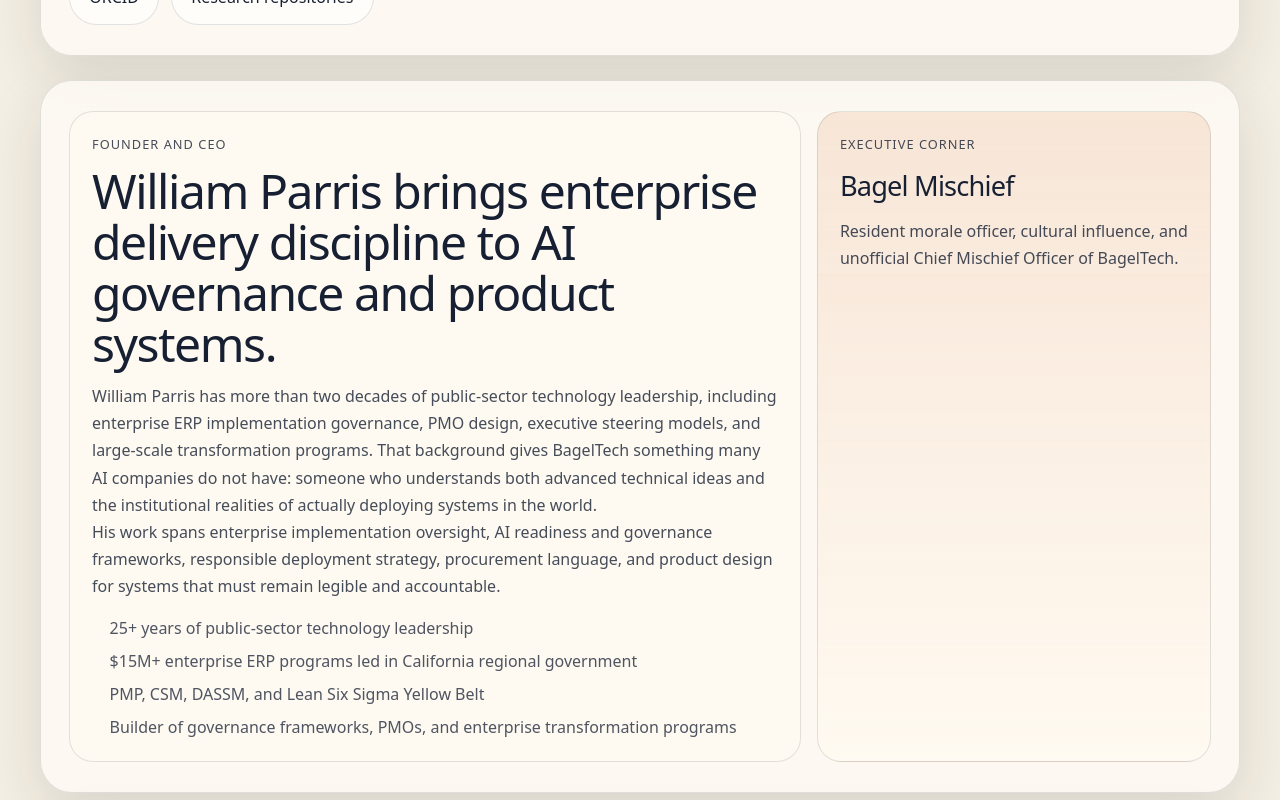
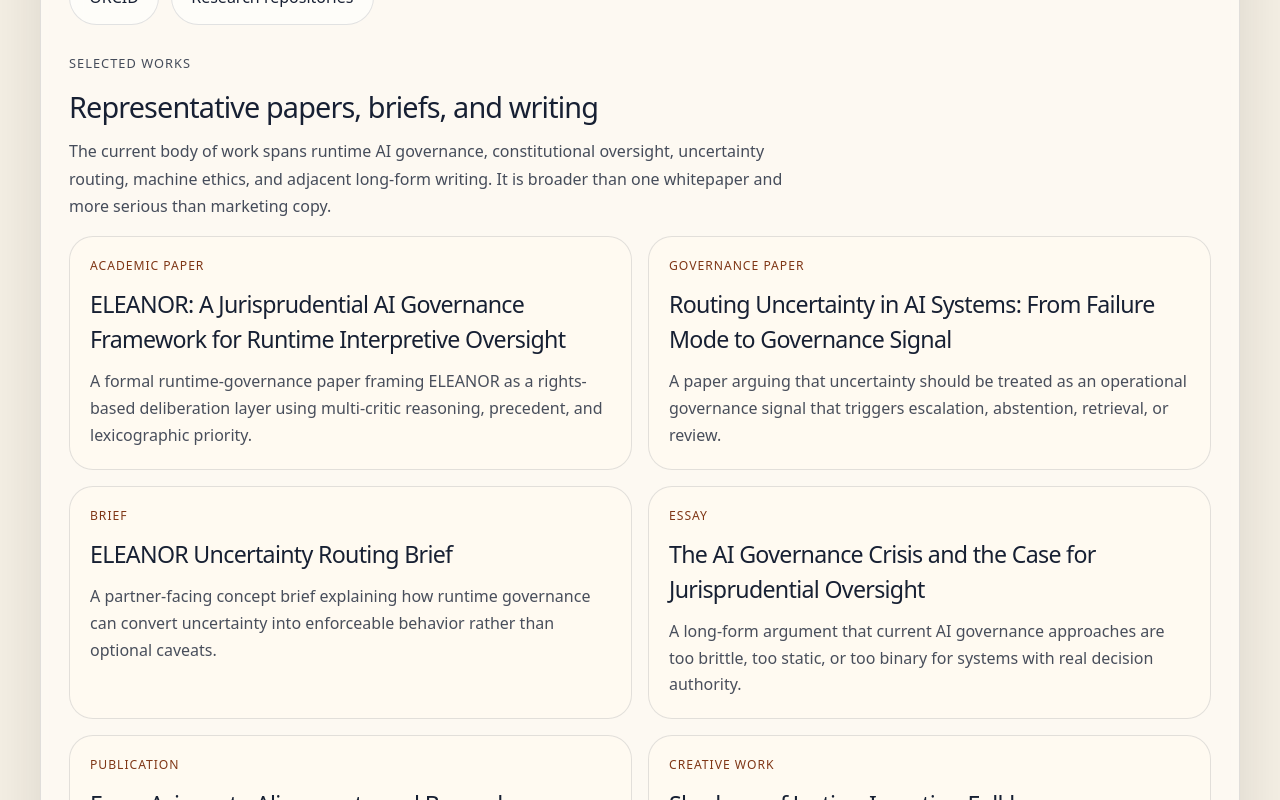
Before and after one commit to Excelsior2026/bageltech, a Next.js app: page / in a window 1280 px wide. Shown: the part 4000-4800 px from the top of the page. Built offline with nearby package versions, Linux system fonts and the light colour scheme.

Commit message:
Add selected works to BagelTech site

```diff
--- a/src/app/page.module.css
+++ b/src/app/page.module.css
@@ -366,6 +366,59 @@
   margin-top: 18px;
 }
 
+.worksIntro {
+  max-width: 46rem;
+  margin-top: 28px;
+  margin-bottom: 16px;
+}
+
+.worksIntro h3 {
+  font-family: var(--font-serif), serif;
+  font-size: 1.8rem;
+  letter-spacing: -0.03em;
+  margin-bottom: 0.65rem;
+}
+
+.worksIntro p {
+  color: rgba(23, 32, 51, 0.8);
+  line-height: 1.7;
+}
+
+.worksGrid {
+  display: grid;
+  grid-template-columns: repeat(2, minmax(0, 1fr));
+  gap: 16px;
+}
+
+.workCard {
+  border: 1px solid var(--border);
+  border-radius: 24px;
+  background: var(--surface-strong);
+  padding: 20px;
+}
+
+.workType {
+  font-family: var(--font-mono), monospace;
+  text-transform: uppercase;
+  letter-spacing: 0.08em;
+  font-size: 0.76rem;
+  color: var(--accent-deep);
+  margin-bottom: 0.75rem;
+}
+
+.workCard h3 {
+  font-family: var(--font-serif), serif;
+  letter-spacing: -0.03em;
+  font-size: 1.45rem;
+  margin-bottom: 0.7rem;
+}
+
+.workCard p:last-child {
+  color: rgba(23, 32, 51, 0.79);
+  line-height: 1.68;
+  margin-bottom: 0;
+}
+
 .leadershipSection {
   display: grid;
   grid-template-columns: minmax(0, 1.3fr) minmax(260px, 0.7fr);
@@ -429,7 +482,8 @@
   .hero,
   .productGrid,
   .cardGrid,
-  .leadershipSection {
+  .leadershipSection,
+  .worksGrid {
     grid-template-columns: 1fr;
   }
 }
--- a/src/app/page.tsx
+++ b/src/app/page.tsx
@@ -114,6 +114,39 @@
   {
     title: "ELEANOR whitepapers and narratives",
     body: "Technical and strategic writing that positions runtime governance as a deployable operating layer rather than a compliance afterthought.",
+  },
+];
+
+const selectedWorks = [
+  {
+    type: "Academic paper",
+    title: "ELEANOR: A Jurisprudential AI Governance Framework for Runtime Interpretive Oversight",
+    body: "A formal runtime-governance paper framing ELEANOR as a rights-based deliberation layer using multi-critic reasoning, precedent, and lexicographic priority.",
+  },
+  {
+    type: "Governance paper",
+    title: "Routing Uncertainty in AI Systems: From Failure Mode to Governance Signal",
+    body: "A paper arguing that uncertainty should be treated as an operational governance signal that triggers escalation, abstention, retrieval, or review.",
+  },
+  {
+    type: "Brief",
+    title: "ELEANOR Uncertainty Routing Brief",
+    body: "A partner-facing concept brief explaining how runtime governance can convert uncertainty into enforceable behavior rather than optional caveats.",
+  },
+  {
+    type: "Essay",
+    title: "The AI Governance Crisis and the Case for Jurisprudential Oversight",
+    body: "A long-form argument that current AI governance approaches are too brittle, too static, or too binary for systems with real decision authority.",
+  },
+  {
+    type: "Publication",
+    title: "From Asimov to Alignment - and Beyond",
+    body: "A moral and technical lineage from the control era of machine ethics toward constitutional governance and accountable decision-time oversight.",
+  },
+  {
+    type: "Creative work",
+    title: "Shadows of Justice: Inverting Folklore",
+    body: "A parallel creative project exploring power, justice, narrative inversion, and the voices usually flattened into villainy or myth.",
   },
 ];
 
@@ -283,6 +316,24 @@
             Research repositories
           </a>
         </div>
+        <div className={styles.worksIntro}>
+          <p className={styles.sectionTag}>Selected works</p>
+          <h3>Representative papers, briefs, and writing</h3>
+          <p>
+            The current body of work spans runtime AI governance, constitutional oversight, uncertainty routing,
+            machine ethics, and adjacent long-form writing. It is broader than one whitepaper and more serious than
+            marketing copy.
+          </p>
+        </div>
+        <div className={styles.worksGrid}>
+          {selectedWorks.map((work) => (
+            <article className={styles.workCard} key={work.title}>
+              <p className={styles.workType}>{work.type}</p>
+              <h3>{work.title}</h3>
+              <p>{work.body}</p>
+            </article>
+          ))}
+        </div>
       </section>
 
       <section className={styles.leadershipSection} id="about">
```
